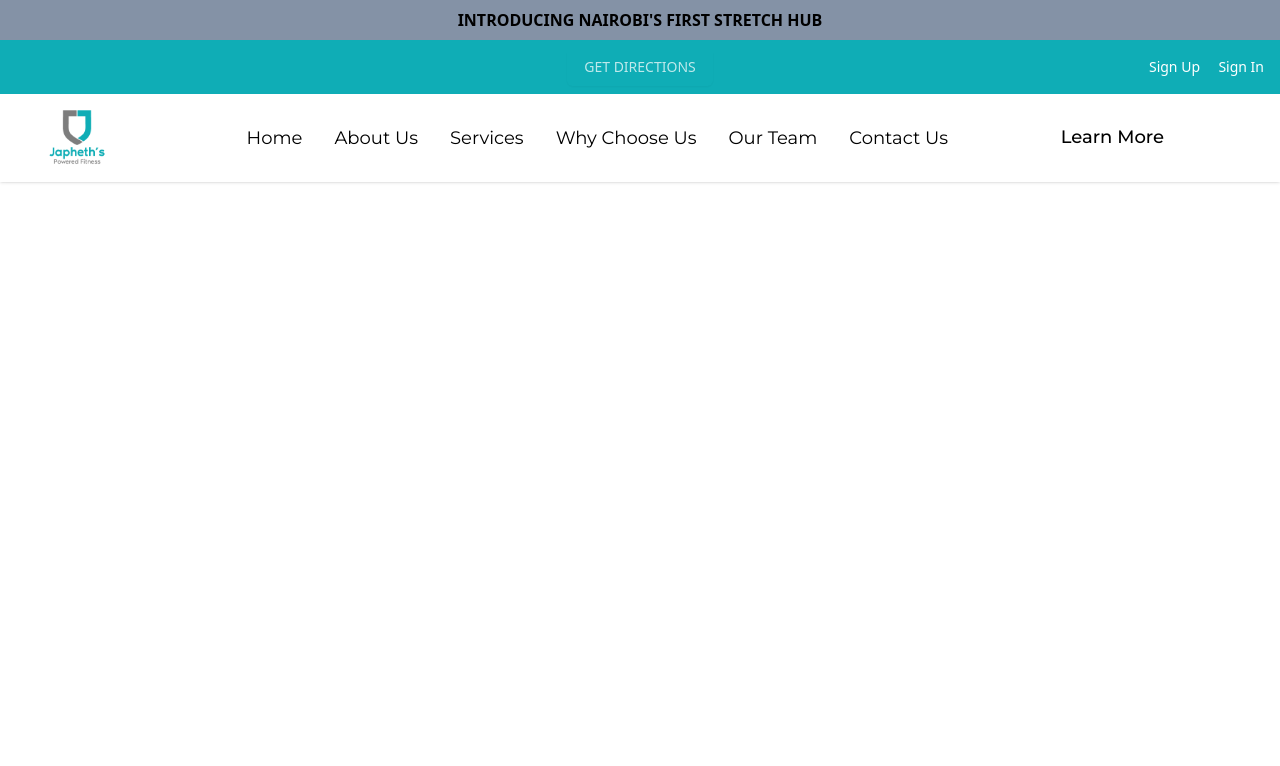
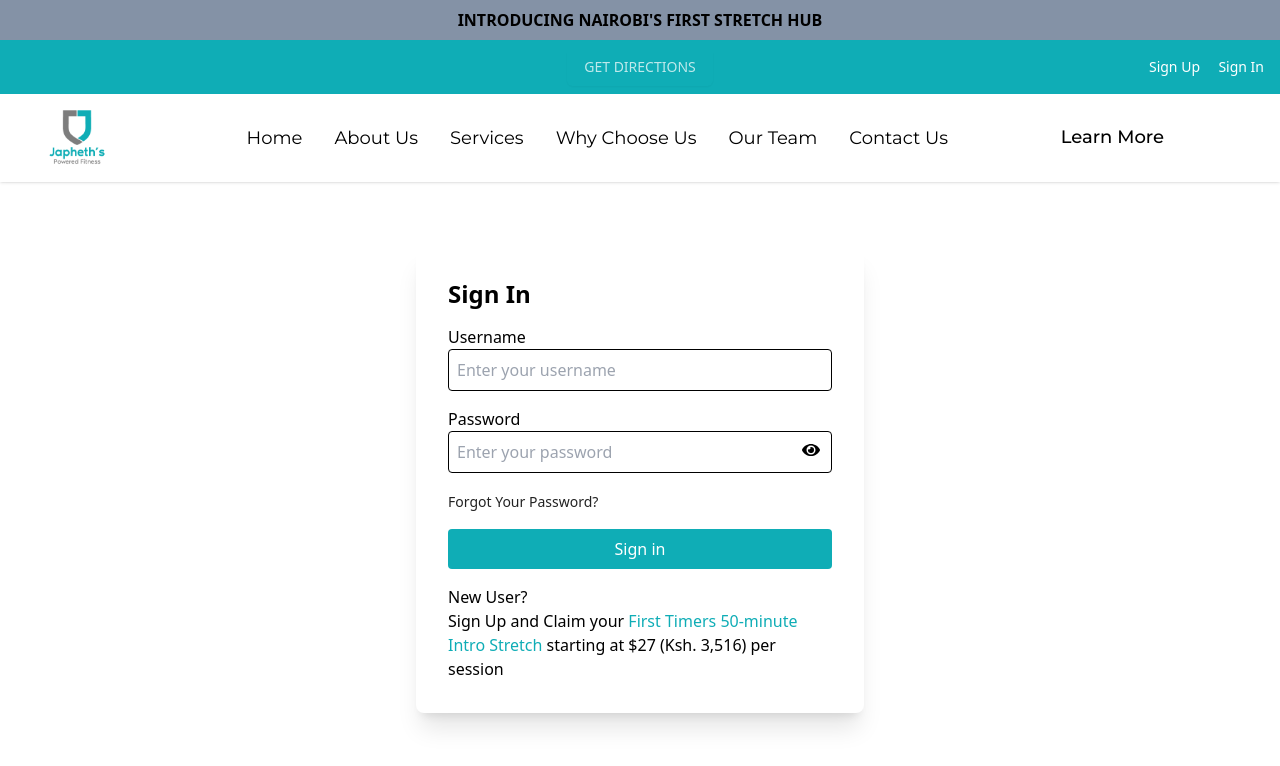
Before and after one commit to meshack-vs-you-all/first-jpf-template, a React (Vite) app: page /login in a window 1280 px wide. Shown: the top 766 px of the page. Built offline with nearby package versions, Linux system fonts and the light colour scheme.

Commit message:
userlogin authentication successful with api.js updated

```diff
--- a/package.json
+++ b/package.json
@@ -16,8 +16,10 @@
     "dotenv": "^16.4.5",
     "react": "^18.2.0",
     "react-dom": "^18.2.0",
+    "react-icons": "^5.2.1",
     "react-router-dom": "^6.23.1",
-    "react-router-hash-link": "^2.4.3"
+    "react-router-hash-link": "^2.4.3",
+    "react-toastify": "^10.0.5"
   },
   "devDependencies": {
     "@types/react": "^18.2.66",
--- a/src/App.jsx
+++ b/src/App.jsx
@@ -1,7 +1,7 @@
 import { BrowserRouter as Router, Route, Routes, Navigate } from 'react-router-dom';
 import Nav from './components/Shared/Nav';
 import AdminDashboard from './components/Admin/AdminDashboard';
-import Auth from './components/Auth/Login';
+import Login from './components/Auth/Login';
 import Signup from './components/Auth/Signup';
 import CompleteProfile from './components/Auth/CompleteProfile';
 import UserDashboard from './components/User/UserDashboard';
@@ -18,11 +18,13 @@ import PaymentManagement from './components/Admin/PaymentManagement';
 import Loading from './components/Shared/Loading';
 import { useEffect, useState } from 'react';
 import axios from 'axios';
+import { ToastContainer, toast } from 'react-toastify';
+import 'react-toastify/dist/ReactToastify.css';
 
 const App = () => {
     const [isAuthenticated, setIsAuthenticated] = useState(false);
     const [userRole, setUserRole] = useState(null);
-    const [profileComplete, setProfileComplete] = useState(false);
+    const [profileComplete, setProfileComplete] = useState(true); // Assume profile is complete by default
     const [loading, setLoading] = useState(true);
 
     useEffect(() => {
@@ -36,8 +38,11 @@ const App = () => {
                     setIsAuthenticated(true);
                     setUserRole(response.data.role);
                     setProfileComplete(response.data.profileComplete);
+                    toast.success('Login successful!');
                 } catch (error) {
                     setIsAuthenticated(false);
+                    setUserRole(null);
+                    setProfileComplete(true);
                 } finally {
                     setLoading(false);
                 }
@@ -55,23 +60,24 @@ const App = () => {
     return (
         <Router>
             <Nav />
+            <ToastContainer />
             <main className="relative flex-auto w-full pt-20">
                 <Routes>
                     <Route path="/" element={<Home />} />
-                    <Route path="/auth" element={<Auth />} />
-                    <Route path="/signup" element={<Signup />} />
+                    <Route path="/login" element={isAuthenticated ? <Navigate to="/" /> : <Login />} />
+                    <Route path="/signup" element={isAuthenticated ? <Navigate to="/" /> : <Signup />} />
                     <Route path="/complete-profile" element={isAuthenticated && !profileComplete ? <CompleteProfile /> : <Navigate to="/" />} />
-                    <Route path="/admin" element={isAuthenticated && userRole === 'admin' ? <AdminDashboard /> : <Navigate to="/auth" />} />
-                    <Route path="/user" element={isAuthenticated && userRole === 'user' ? <UserDashboard /> : <Navigate to="/auth" />} />
-                    <Route path="/profile" element={isAuthenticated ? <Profile /> : <Navigate to="/auth" />} />
-                    <Route path="/feedback" element={isAuthenticated ? <Feedback /> : <Navigate to="/auth" />} />
-                    <Route path="/view-feedback" element={isAuthenticated && userRole === 'admin' ? <ViewFeedback /> : <Navigate to="/auth" />} />
-                    <Route path="/queries" element={isAuthenticated ? <Queries /> : <Navigate to="/auth" />} />
-                    <Route path="/view-queries" element={isAuthenticated && userRole === 'admin' ? <ViewQueries /> : <Navigate to="/auth" />} />
-                    <Route path="/service-management" element={isAuthenticated && userRole === 'admin' ? <ServiceManagement /> : <Navigate to="/auth" />} />
-                    <Route path="/booking-management" element={isAuthenticated && userRole === 'admin' ? <BookingManagement /> : <Navigate to="/auth" />} />
-                    <Route path="/user-bookings" element={isAuthenticated ? <UserBookings /> : <Navigate to="/auth" />} />
-                    <Route path="/payment-management" element={isAuthenticated && userRole === 'admin' ? <PaymentManagement /> : <Navigate to="/auth" />} />
+                    <Route path="/admin" element={isAuthenticated && userRole === 'admin' ? <AdminDashboard /> : <Navigate to="/login" />} />
+                    <Route path="/user" element={isAuthenticated && userRole === 'user' ? <UserDashboard /> : <Navigate to="/login" />} />
+                    <Route path="/profile" element={isAuthenticated ? <Profile /> : <Navigate to="/login" />} />
+                    <Route path="/feedback" element={isAuthenticated ? <Feedback /> : <Navigate to="/login" />} />
+                    <Route path="/view-feedback" element={isAuthenticated && userRole === 'admin' ? <ViewFeedback /> : <Navigate to="/login" />} />
+                    <Route path="/queries" element={isAuthenticated ? <Queries /> : <Navigate to="/login" />} />
+                    <Route path="/view-queries" element={isAuthenticated && userRole === 'admin' ? <ViewQueries /> : <Navigate to="/login" />} />
+                    <Route path="/service-management" element={isAuthenticated && userRole === 'admin' ? <ServiceManagement /> : <Navigate to="/login" />} />
+                    <Route path="/booking-management" element={isAuthenticated && userRole === 'admin' ? <BookingManagement /> : <Navigate to="/login" />} />
+                    <Route path="/user-bookings" element={isAuthenticated ? <UserBookings /> : <Navigate to="/login" />} />
+                    <Route path="/payment-management" element={isAuthenticated && userRole === 'admin' ? <PaymentManagement /> : <Navigate to="/login" />} />
                 </Routes>
             </main>
         </Router>
--- a/src/components/Admin/AdminDashboard.jsx
+++ b/src/components/Admin/AdminDashboard.jsx
@@ -4,7 +4,7 @@ import { Link } from 'react-router-dom';
 
 const AdminDashboard = () => {
     return (
-        <div className="max-w-7xl mx-auto p-6 bg-white shadow-md rounded-lg">
+        <div className="max-w-7xl mx-auto p-6 bg-black shadow-md rounded-lg">
             <h1 className="text-3xl font-bold mb-6">Admin Dashboard</h1>
             <div className="grid grid-cols-1 md:grid-cols-2 lg:grid-cols-3 gap-6">
                 <Link to="/service-management" className="p-6 bg-blue-100 rounded-lg shadow hover:bg-blue-200">
--- a/src/components/Auth/Login.jsx
+++ b/src/components/Auth/Login.jsx
@@ -1,10 +1,11 @@
-// src/components/Auth/Login.jsx
-import  { useState } from 'react';
+import { useState } from 'react';
+import { useNavigate } from 'react-router-dom';
 import axios from 'axios';
-import { useNavigate } from 'react-router-dom';
+import { FaEye, FaEyeSlash } from 'react-icons/fa';
 
 const Login = () => {
     const [formData, setFormData] = useState({ username: '', password: '' });
+    const [passwordVisible, setPasswordVisible] = useState(false);
     const [error, setError] = useState('');
     const navigate = useNavigate();
 
@@ -15,17 +16,42 @@ const Login = () => {
     const handleSubmit = async (e) => {
         e.preventDefault();
         try {
-            const response = await axios.post('http://localhost:8000/users/login', formData);
+            const formDataEncoded = new URLSearchParams();
+            formDataEncoded.append('username', formData.username);
+            formDataEncoded.append('password', formData.password);
+
+            const response = await axios.post('http://localhost:8000/users/login', formDataEncoded, {
+                headers: {
+                    'Content-Type': 'application/x-www-form-urlencoded',
+                },
+            });
+
             localStorage.setItem('token', response.data.access_token);
-            navigate('/user');
+
+            // Decode the JWT to extract role
+            const payload = JSON.parse(atob(response.data.access_token.split('.')[1]));
+            localStorage.setItem('role', payload.role);
+
+            // Redirect based on user role
+            if (payload.role === 'admin') {
+                navigate('/admin');
+            } else if (payload.role === 'user') {
+                navigate('/user');
+            } else {
+                navigate('/');
+            }
         } catch (error) {
             setError('Invalid username or password');
         }
     };
 
+    const togglePasswordVisibility = () => {
+        setPasswordVisible(!passwordVisible);
+    };
+
     return (
         <div className="flex items-center justify-center min-h-screen bg-white p-5">
-            <div className=" max-w-md w-full bg-white p-8 rounded-lg shadow-xl">
+            <div className="max-w-md w-full bg-white p-8 rounded-lg shadow-xl">
                 <h2 className="text-2xl font-bold mb-4">Sign In</h2>
                 {error && <p className="text-red-500 mb-4">{error}</p>}
                 <form onSubmit={handleSubmit} className="space-y-4">
@@ -34,28 +60,33 @@ const Login = () => {
                         <input
                             type="text"
                             name="username"
-                            placeholder='Enter your username'
+                            placeholder="Enter your username"
                             value={formData.username}
                             onChange={handleChange}
                             className="w-full p-2 border border-gray-300 rounded"
                         />
                     </div>
-                    <div>
+                    <div className="relative">
                         <label htmlFor="password" className="block text-gray-700">Password</label>
                         <input
-                            type="password"
+                            type={passwordVisible ? 'text' : 'password'}
                             name="password"
-                            placeholder='Enter your password'
+                            placeholder="Enter your password"
                             value={formData.password}
                             onChange={handleChange}
-                            className="w-full p-2 border border-gray-300 rounded"
+                            className="w-full p-2 border border-gray-300 rounded pr-10"
                         />
+                        <div className="absolute inset-y-0 right-0 pt-5 pr-3 flex items-center text-lg leading-5">
+                            <button type="button" onClick={togglePasswordVisibility} className="focus:outline-none">
+                                {passwordVisible ? <FaEyeSlash /> : <FaEye />}
+                            </button>
+                        </div>
                     </div>
                     <div><a href="#" className="text-sm text-black hover:underline">Forgot Your Password?</a></div>
-                    <button type="submit" className=" w-content px-4 py-2 bg-brand-primary text-white rounded hover:bg-[#61c6dd] active:text-gray-dark ">
+                    <button type="submit" className="w-full px-4 py-2 bg-brand-primary text-white rounded hover:bg-[#61c6dd] active:text-gray-dark">
                         Sign in
                     </button>
-                    <p className="mt-4">New User? <br/>  <a href="/signup">Sign Up</a> and Claim your <span className="text-brand-primary">First Timers 50-minute Intro Stretch</span> starting at $27 (Ksh. 3,516) per session</p>
+                    <p className="mt-4">New User? <br/><a href="/signup">Sign Up</a> and Claim your <span className="text-brand-primary">First Timers 50-minute Intro Stretch</span> starting at $27 (Ksh. 3,516) per session</p>
                 </form>
             </div>
         </div>
--- a/src/components/Auth/Signup.jsx
+++ b/src/components/Auth/Signup.jsx
@@ -20,7 +20,7 @@ const Signup = () => {
             return;
         }
         try {
-            await axios.post('http://localhost:8000/users/', formData);
+            await axios.post('http://localhost:8000/users/register', formData);
             navigate('/auth');
         } catch (error) {
             setError('Error creating account');
@@ -32,8 +32,8 @@ const Signup = () => {
             <div className="max-w-md w-full bg-white p-8 rounded-lg shadow-md">
                 <h2 className="text-2xl font-bold mb-4">Sign Up</h2>
 
-                {error && <p className="text-red-500 mb-4">{error}</p>}
-                {passwordMatchError && <p className="text-red-500 mb-4">{passwordMatchError}</p>}
+                {error && <p className="text-red mb-4">{error}</p>}
+                {passwordMatchError && <p className="text-red mb-4">{passwordMatchError}</p>}
                 <form onSubmit={handleSubmit} className="space-y-4">
                     <div>
                         <label htmlFor="username" className="block text-black">Username</label>
--- a/src/components/Shared/Nav.jsx
+++ b/src/components/Shared/Nav.jsx
@@ -26,7 +26,7 @@ const Nav = () => {
         <a href="#" className="animate-pulse inline-block px-4 py-2 border border-transparent rounded-md shadow-sm text-sm font-medium text-white bg-indigo-600 hover:bg-indigo-700">
           GET DIRECTIONS
         </a>
-        <Link to="/auth" className="text-sm font-medium text-white hover:underline absolute right-4">
+        <Link to="/login" className="text-sm font-medium text-white hover:underline absolute right-4">
          Sign In
         </Link>
         <Link to="/signup" className="text-sm font-medium text-white hover:underline absolute right-20 ">
```
Also changed, not shown: src/api/api.js (+20 -11 lines), 1 other file (tests, documents, lock files or other folders).
